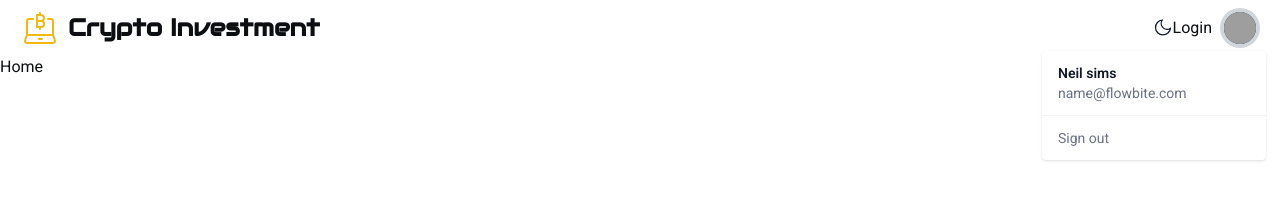
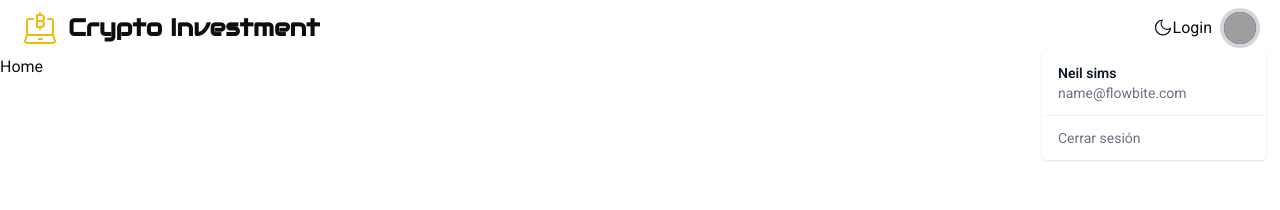
Before and after one commit to ronlab89/crypto-frontend, a React (Vite) app: page / in a window 1280 px wide. Both pictures are taken after a click on the button "Open user menu". Shown: the top 210 px of the page. Built offline with nearby package versions, Linux system fonts and the light colour scheme; grey boxes are pictures that could not be loaded.

Commit message:
create user dropdown component

```diff
--- a/src/components/navigation/Navbar.tsx
+++ b/src/components/navigation/Navbar.tsx
@@ -1,5 +1,6 @@
 import { useToggleStore } from "@/store/toggle.store";
 import ToggleTheme from "@/components/ui/ToggleTheme";
+import UserDropdown from "@/components/navigation/UserDropdown";
 
 const Navbar = () => {
   const toggleDropdownUser = useToggleStore(
@@ -40,36 +41,7 @@ const Navbar = () => {
               />
             </button>
             {/* <!-- Dropdown menu --> */}
-            <div
-              className={`${
-                toggleDropdownUser
-                  ? "absolute top-[25px] right-[-10px]"
-                  : "hidden"
-              } z-50 my-4 w-56 text-base list-none bg-white rounded divide-y divide-gray-100 shadow dark:bg-gray-700 dark:divide-gray-600`}
-              id="dropdown"
-            >
-              <div className="py-3 px-4">
-                <span className="block text-sm font-semibold text-gray-900 dark:text-white">
-                  Neil sims
-                </span>
-                <span className="block text-sm text-gray-500 truncate dark:text-gray-400">
-                  name@flowbite.com
-                </span>
-              </div>
-              <ul
-                className="py-1 text-gray-500 dark:text-gray-400"
-                aria-labelledby="dropdown"
-              >
-                <li>
-                  <a
-                    href="#"
-                    className="block py-2 px-4 text-sm hover:bg-gray-100 dark:hover:bg-gray-600 dark:hover:text-white"
-                  >
-                    Sign out
-                  </a>
-                </li>
-              </ul>
-            </div>
+            <UserDropdown />
           </div>
         </div>
       </nav>
--- /dev/null
+++ b/src/components/navigation/UserDropdown.tsx
@@ -0,0 +1,39 @@
+import { useToggleStore } from "@/store/toggle.store";
+
+const UserDropdown = () => {
+  const toggleDropdownUser = useToggleStore(
+    (state) => state.toggleDropdownUser
+  );
+  return (
+    <div
+      className={`${
+        toggleDropdownUser ? "absolute top-[25px] right-[-10px]" : "hidden"
+      } z-50 my-4 w-56 text-base list-none bg-white rounded divide-y divide-gray-100 shadow dark:bg-gray-700 dark:divide-gray-600`}
+      id="dropdown"
+    >
+      <div className="py-3 px-4">
+        <span className="block text-sm font-semibold text-gray-900 dark:text-white">
+          Neil sims
+        </span>
+        <span className="block text-sm text-gray-500 truncate dark:text-gray-400">
+          name@flowbite.com
+        </span>
+      </div>
+      <ul
+        className="py-1 text-gray-500 dark:text-gray-400"
+        aria-labelledby="dropdown"
+      >
+        <li>
+          <a
+            href="#"
+            className="block py-2 px-4 text-sm hover:bg-gray-100 dark:hover:bg-gray-600 dark:hover:text-white"
+          >
+            Cerrar sesión
+          </a>
+        </li>
+      </ul>
+    </div>
+  );
+};
+
+export default UserDropdown;
```
